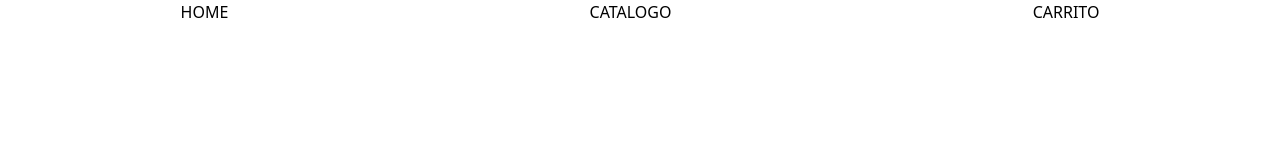
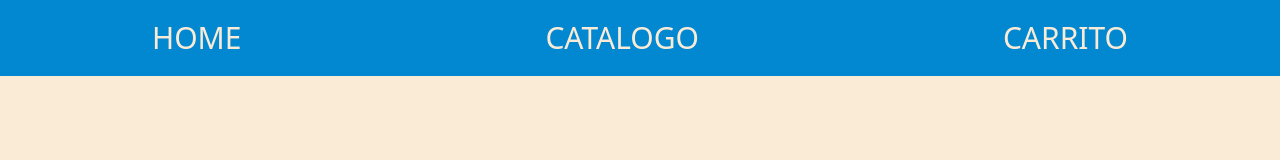
Before and after one commit to joseavc/ProyectoECommerce-, a plain HTML site: page index.html in a window 1280 px wide. Drawn offline with nearby package versions, Linux system fonts and the light colour scheme.

Commit message:
se agrega tama;o de fuente del menu, color del fundo del body y el menu

```diff
--- a/assets/css/main.css
+++ b/assets/css/main.css
@@ -0,0 +1,9 @@
+body{
+    background-color: antiquewhite;
+}
+
+nav{
+    background-color: #0288d1;
+    color: antiquewhite;
+
+}
--- a/index.html
+++ b/index.html
@@ -9,10 +9,12 @@
     <link href="https://unpkg.com/tailwindcss@^2/dist/tailwind.min.css" rel="stylesheet">
 </head>
 <body>
-    <nav class=" flex flex-col md:flex-row  items-center  justify-around">
+    <nav class=" flex flex-col md:flex-row  items-center  justify-around text-3xl h-auto py-2 md:py-5">
         <a href="index.html">HOME</a>
-        <a href="galeria.html">CATALOGO</a>
-        <a href="contactanos.html">CARRITO</a>
+        <a href="catalogo.html">CATALOGO</a>
+        <a href="carrito.html">CARRITO</a>
     </nav>
+
+
 </body>
 </html>
```
